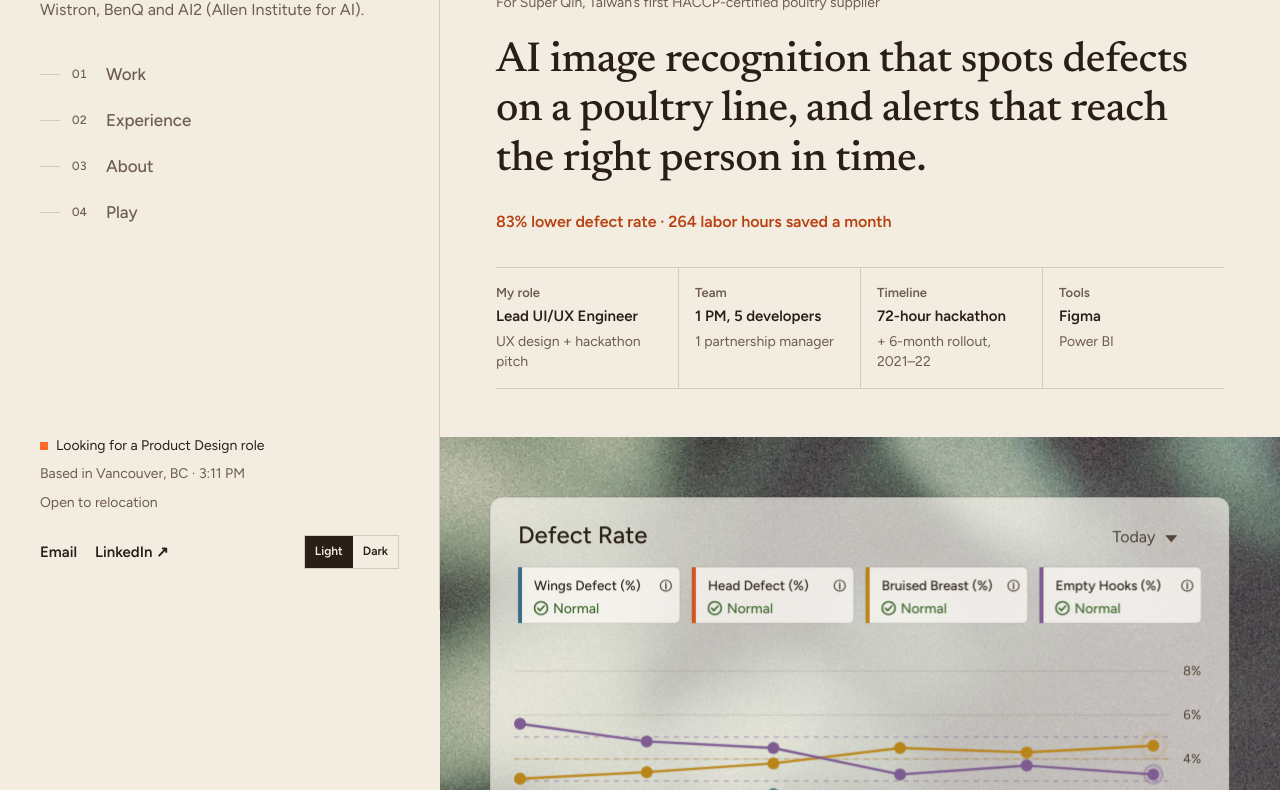
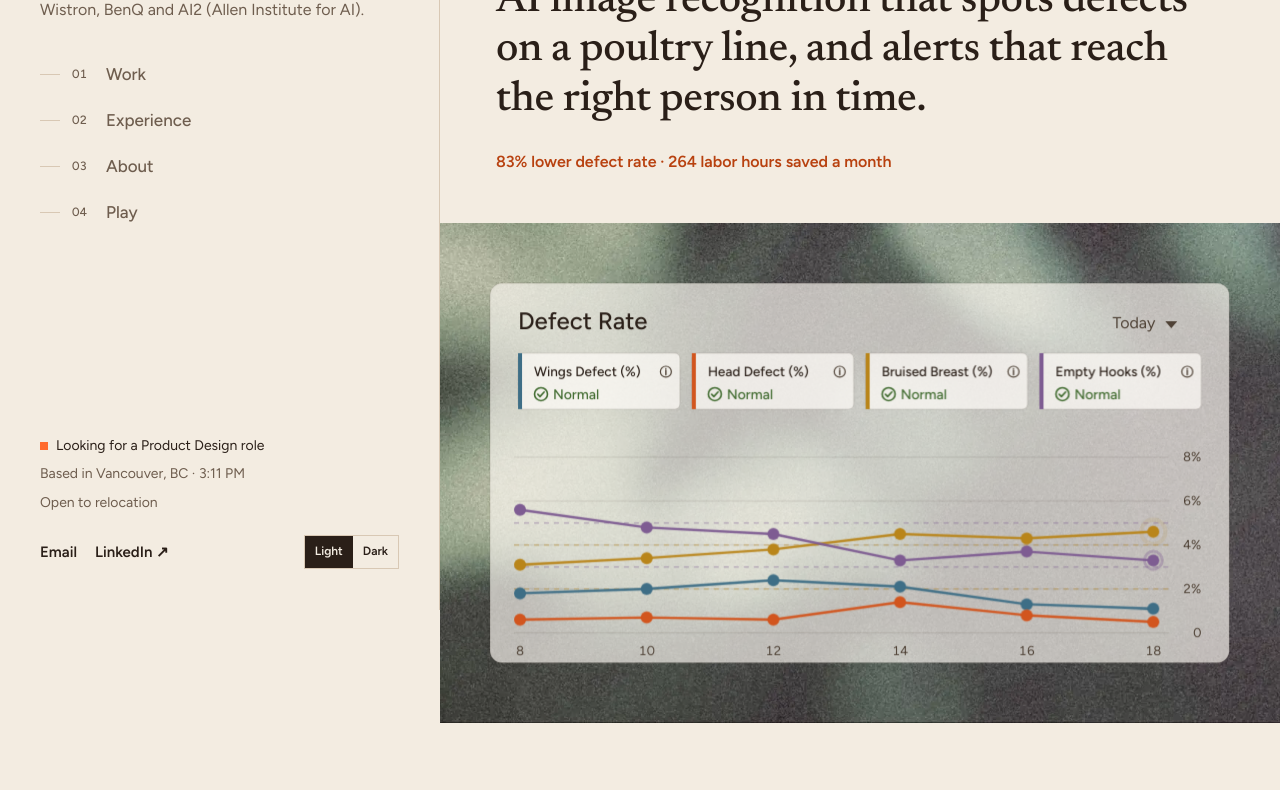
Before and after one commit to yungjan22/jan-portfolio, an Astro site: page /work/qin-dashboard in a window 1280 px wide. Shown: the part 190-980 px from the top of the page. Built offline with nearby package versions, Linux system fonts and the light colour scheme; Astro itself is replaced by a stand-in of ours.

Commit message:
Lighter lightbox top: facts move to "The basics" (#3)
Above the hero only the title, the hook and the result line, so the
hero animation shows in the first screen. The tag line and client line
are gone from the top; role, team, timeline, client and tools are one
same-size list near the end.


Claude-Session: https://claude.ai/code/session_01KC4Aro7SLRLfGaCtEtyStw

Co-authored-by: Claude Opus 5.5 <noreply@anthropic.com>

```diff
--- a/src/components/Profile.astro
+++ b/src/components/Profile.astro
@@ -14,30 +14,19 @@ const { entry, headingId, headingLevel = 'h2' } = Astro.props;
 const d = entry.data;
 const stageName = d.stage[0].toUpperCase() + d.stage.slice(1);
 const Heading = headingLevel;
-const facts = [
-  { label: 'My role', value: d.roleTitle ?? d.led, sub: d.roleTitle ? d.led : undefined },
-  { label: 'Team', value: d.team, sub: d.teamSub },
-  d.timeline ? { label: 'Timeline', value: d.timeline, sub: d.timelineSub } : null,
-  { label: d.platformLabel ?? 'Platform', value: d.platform, sub: d.platformSub },
-].filter((f): f is { label: string; value: string; sub?: string } => f !== null);
+const join = (a?: string, b?: string, sep = ', ') => [a, b].filter(Boolean).join(sep);
+const basics = [
+  { label: 'My role', value: join(d.roleTitle, d.led, ' · ') },
+  { label: 'Team', value: join(d.team, d.teamSub) },
+  { label: 'Timeline', value: join(d.timeline, d.timelineSub) },
+  { label: 'Client', value: d.client },
+  { label: d.platformLabel ?? 'Platform', value: join(d.platform, d.platformSub) },
+].filter((b) => b.value);
 ---
 <div class="pf-top">
-  <span class="pf-tag">{d.tag} · {d.org} · {d.year}</span>
   <Heading class="pf-title" id={headingId}>{d.title}</Heading>
-  {d.summary && <p class="pf-client">For {d.client}</p>}
   <p class="t-answer pf-hook">{d.summary ?? d.subtitle}</p>
   <p class="pf-results">{d.results ?? d.short}</p>
-  <dl class="pf-facts" style={`--cols: ${facts.length}`}>
-    {
-      facts.map((f) => (
-        <div>
-          <dt class="t-label">{f.label}</dt>
-          <dd>{f.value}</dd>
-          {f.sub && <dd class="pf-facts__sub">{f.sub}</dd>}
-        </div>
-      ))
-    }
-  </dl>
 </div>
 
 <figure class="pf-stage">
@@ -128,3 +117,17 @@ const facts = [
   <span class="t-label pf-prompt">{d.lessonLabel ?? 'What I’d do differently'}</span>
   <p class="t-answer">{d.lesson}</p>
 </section>
+
+<section class="pf-sec">
+  <span class="t-label pf-prompt">The basics</span>
+  <dl class="pf-basics">
+    {
+      basics.map((b) => (
+        <div>
+          <dt>{b.label}</dt>
+          <dd>{b.value}</dd>
+        </div>
+      ))
+    }
+  </dl>
+</section>
--- a/src/content/work/qin-dashboard.md
+++ b/src/content/work/qin-dashboard.md
@@ -45,14 +45,11 @@ lesson: “What do you want?” got me “more automation.” Asking about their
 closing: I’d love to walk you through it, from hackathon to factory floor.
 client: Super Qin, Taiwan’s first HACCP-certified poultry supplier
 roleTitle: Lead UI/UX Engineer
-led: UX design + hackathon pitch
-team: 1 PM, 5 developers
-teamSub: 1 partnership manager
-timeline: 72-hour hackathon
-timelineSub: + 6-month rollout, 2021–22
+led: UX design and the hackathon pitch
+team: 1 PM, 5 developers, 1 partnership manager
+timeline: 72-hour hackathon, then a 6-month rollout (2021–22)
 platformLabel: Tools
-platform: Figma
-platformSub: Power BI
+platform: Figma, Power BI
 heroDemo: qin-defect-chart
 stageImage: /work/qin-dashboard/stage-bg.webp
 ---
--- a/src/styles/global.css
+++ b/src/styles/global.css
@@ -317,24 +317,15 @@ button { font: inherit; color: inherit; }
 
 /* Profile content (shared by the lightbox and /work/[slug]/) */
 .pf-top { padding: 48px var(--space-7); display: flex; flex-direction: column; }
-.pf-tag { font-size: var(--text-tag); line-height: var(--lh-tag); font-weight: 700; color: var(--ember-text); }
 .pf-title {
-  margin-top: var(--space-3);
   font-family: var(--font-serif); font-weight: var(--weight-serif);
   font-size: var(--text-pf-title); line-height: var(--lh-pf-title);
 }
-.pf-client { margin-top: 6px; font-size: var(--text-small); line-height: var(--lh-small); color: var(--muted); }
-.pf-hook { margin-top: var(--space-5); max-width: 720px; }
+.pf-hook { margin-top: 20px; max-width: 720px; }
 .pf-results { margin-top: var(--space-5); font-weight: 600; color: var(--ember-text); }
-.pf-facts {
-  margin-top: 32px; display: grid; grid-template-columns: repeat(var(--cols, 4), minmax(0, 1fr));
-  border-top: 1px solid var(--line); border-bottom: 1px solid var(--line);
-}
-.pf-facts > div { padding: var(--space-4); display: flex; flex-direction: column; gap: var(--space-1); border-left: 1px solid var(--line); }
-.pf-facts > div:first-child { padding-left: 0; border-left: 0; }
-.pf-facts dt { color: var(--muted); }
-.pf-facts dd { font-size: 15px; line-height: 1.45; font-weight: 600; }
-.pf-facts dd.pf-facts__sub { font-size: var(--text-small); font-weight: 400; color: var(--muted); }
+.pf-basics { border-top: 1px solid var(--line); font-size: 15px; line-height: 1.5; }
+.pf-basics > div { display: grid; grid-template-columns: 140px 1fr; gap: var(--space-4); padding: var(--space-3) 0; border-bottom: 1px solid var(--line); }
+.pf-basics dt { color: var(--muted); }
 .pf-prompt { color: var(--ember-text); }
 .pf-stage { height: 500px; background-color: var(--stage); display: flex; align-items: flex-end; padding: 48px 64px 0; }
 .pf-stage > .shot { flex: 1; height: 100%; border-bottom: 0; }
@@ -441,8 +432,7 @@ button.btn-primary { border: 0; cursor: pointer; font-family: inherit; }
   .lightbox { width: 100vw; height: 100dvh; max-width: 100vw; max-height: 100dvh; margin: 0; border: 0; }
   .lightbox > .h { display: none; }
   .pf-top, .pf-sec, .pf-foot { padding-left: 24px; padding-right: 24px; }
-  .pf-facts { grid-template-columns: repeat(2, minmax(0, 1fr)); }
-  .pf-facts > div:nth-child(odd) { padding-left: 0; border-left: 0; }
+  .pf-basics > div { grid-template-columns: 1fr; gap: 2px; }
   .pf-flag__items { grid-template-columns: 1fr; }
   .pf-media-row { grid-template-columns: 1fr; }
   .pf-media-row > div { min-height: 0; padding: var(--space-5) 0; }
```
